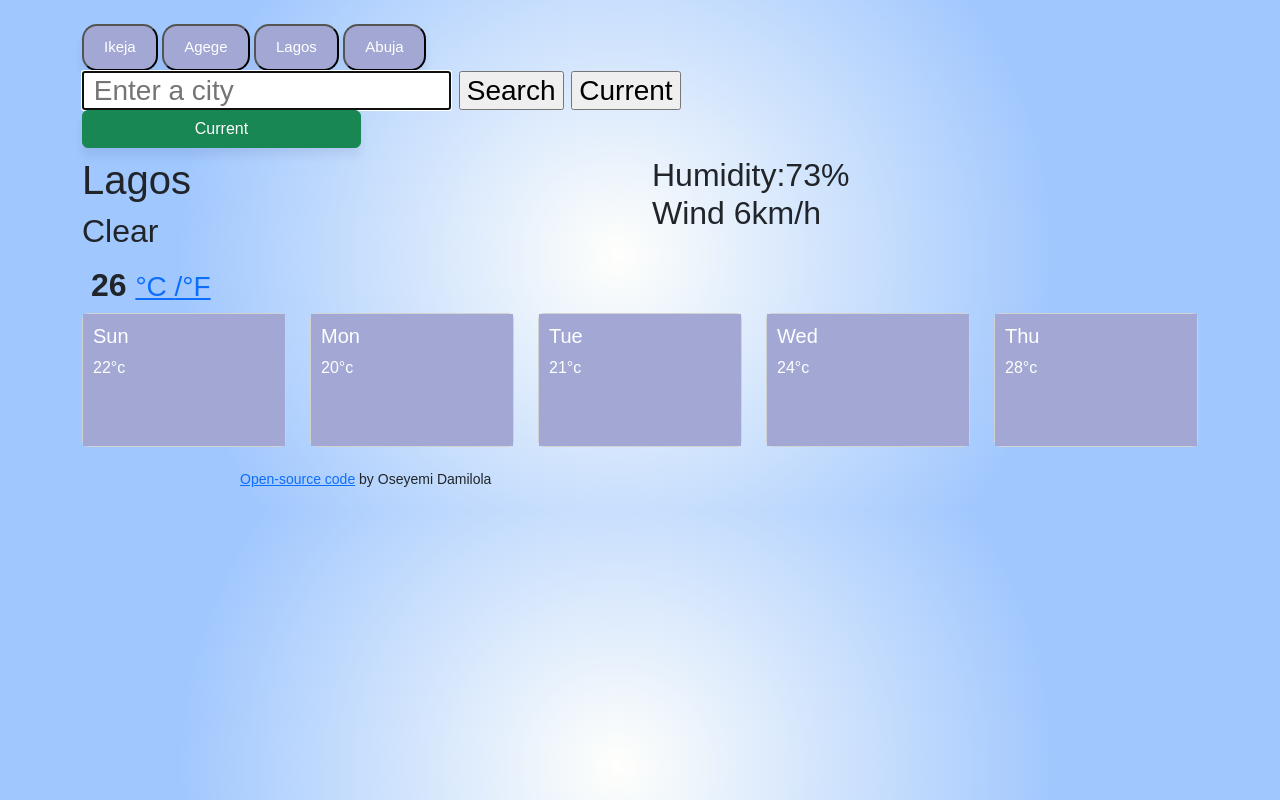
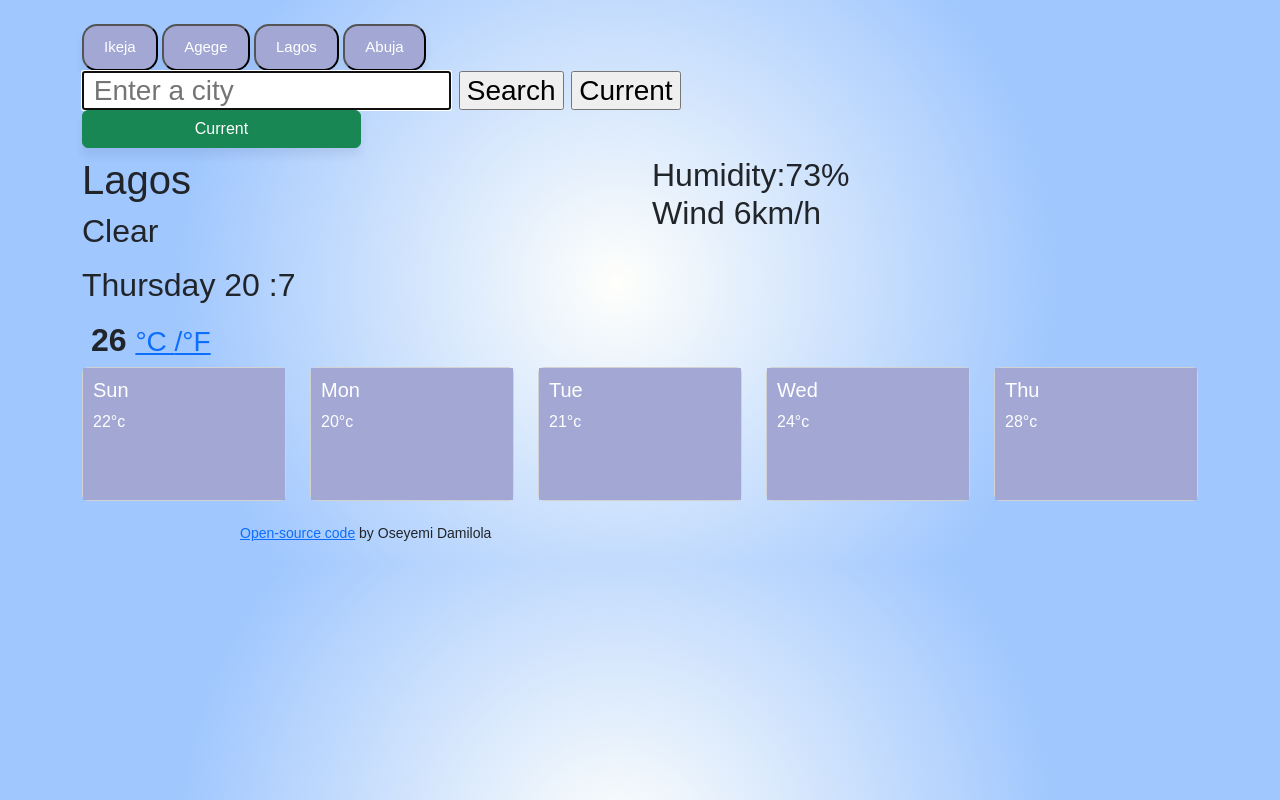
Before and after one commit to Dammy36/project-assignment-2, a plain HTML site: page index.html in a window 1280 px wide. Drawn offline with nearby package versions, Linux system fonts and the light colour scheme.

Commit message:
added link in js

```diff
--- a/index.html
+++ b/index.html
@@ -131,7 +131,7 @@
         </small>
     </div>
     </div>
-    <script src="script.jss"></script>
+    <script src="script.js"></script>
     </body>
 
     </html>
```
